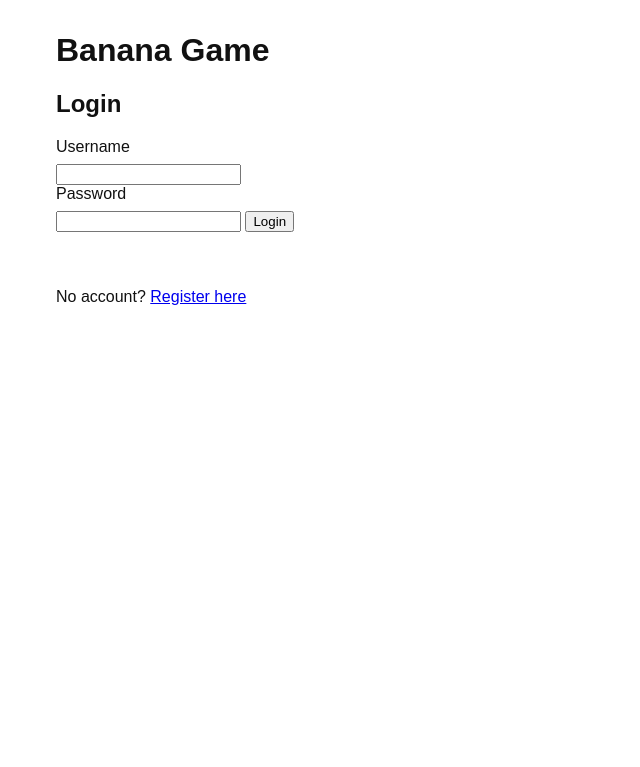
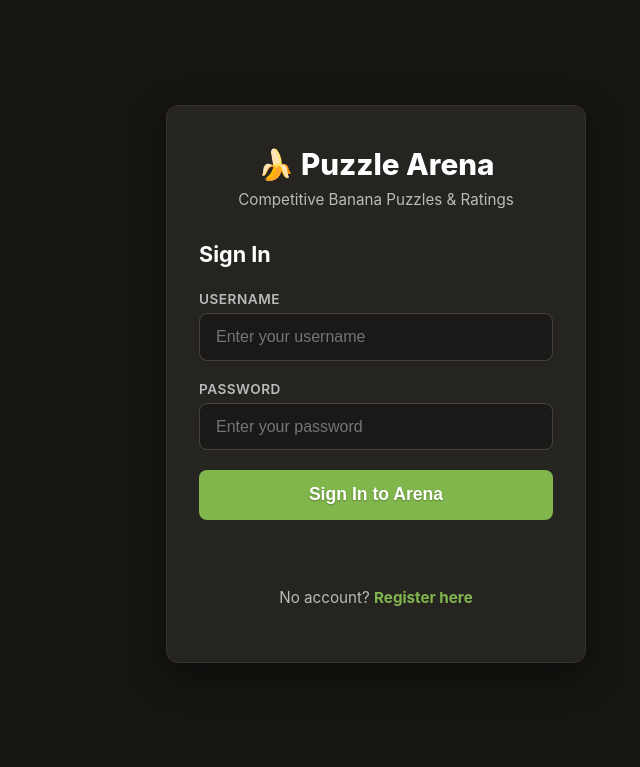
Before and after one commit to mjnrojan/CIS046-3-Assignment, a PHP site: page /login.html in a window 1280 px wide. Shown: the top 767 px of the page, without its empty margins (264-904 px from the left). Run offline with PHP 8.4, Linux system fonts and the light colour scheme.

Commit message:
chore: purge legacy code, unify arena styles, and add demonstrable thematic test suite

```diff
--- a/frontend/index.html
+++ b/frontend/index.html
@@ -3,7 +3,7 @@
 <head>
     <meta charset="UTF-8">
     <meta name="viewport" content="width=device-width, initial-scale=1.0">
-    <title>Banana Platformer – Welcome</title>
+    <title>Banana Puzzle Arena – Welcome</title>
     <link rel="stylesheet" href="style.css">
     <style>
         .landing-container {
--- a/frontend/login.html
+++ b/frontend/login.html
@@ -3,35 +3,36 @@
 <head>
     <meta charset="UTF-8">
     <meta name="viewport" content="width=device-width, initial-scale=1.0">
-    <title>Login – Banana Game</title>
+    <title>Login – Banana Puzzle Arena</title>
     <link rel="stylesheet" href="style.css">
 </head>
 <body>
     <main>
-        <h1>Banana Game</h1>
+        <h1>🍌 Puzzle Arena</h1>
+        <p class="auth-subtitle">Competitive Banana Puzzles & Ratings</p>
 
         <!-- Login form shown by default -->
         <form id="login-form">
-            <h2>Login</h2>
+            <h2>Sign In</h2>
             <label for="login-username">Username</label>
-            <input id="login-username" type="text" minlength="3" maxlength="50" required>
+            <input id="login-username" type="text" minlength="3" maxlength="50" placeholder="Enter your username" required autocomplete="username">
 
             <label for="login-password">Password</label>
-            <input id="login-password" type="password" minlength="6" required>
+            <input id="login-password" type="password" minlength="6" placeholder="Enter your password" required autocomplete="current-password">
 
-            <button type="submit">Login</button>
+            <button type="submit">Sign In to Arena</button>
         </form>
 
-        <!-- Register form hidden until the user clicks the toggle -->
+        <!-- Register form hidden until user clicks toggle -->
         <form id="register-form" hidden>
-            <h2>Register</h2>
+            <h2>Create Account</h2>
             <label for="reg-username">Username</label>
-            <input id="reg-username" type="text" minlength="3" maxlength="50" required>
+            <input id="reg-username" type="text" minlength="3" maxlength="50" placeholder="Choose a username (3-50 chars)" required autocomplete="username">
 
             <label for="reg-password">Password</label>
-            <input id="reg-password" type="password" minlength="6" required>
+            <input id="reg-password" type="password" minlength="6" placeholder="Choose a password (min 6 chars)" required autocomplete="new-password">
 
-            <button type="submit">Register</button>
+            <button type="submit">Register Account</button>
         </form>
 
         <p id="message" role="status"></p>
@@ -40,6 +41,8 @@
             No account? <a href="#" id="toggle-link">Register here</a>
         </p>
     </main>
+
     <script src="js/auth.js"></script>
+    <script src="js/dev-reload.js"></script>
 </body>
 </html>
--- a/frontend/style.css
+++ b/frontend/style.css
@@ -1,25 +1,148 @@
+/**
+ * Base design system for Banana Puzzle Arena.
+ * Employs a Chess.com-inspired dark aesthetic (#161512 / #262421 / #81b64c)
+ * with responsive cards, accessible contrast, and clean typography.
+ */
+
+:root {
+    --bg-dark: #161512;
+    --card-bg: #262421;
+    --card-border: #36322d;
+    --input-bg: #1b1917;
+    --input-border: #45423e;
+    --text-primary: #ffffff;
+    --text-muted: #bababa;
+    --accent-green: #81b64c;
+    --accent-green-hover: #95c95d;
+    --accent-red: #e74c3c;
+}
+
 body {
-    background: #ffffff;
-    color: #111111;
-    font-family: sans-serif;
+    background-color: var(--bg-dark);
+    color: var(--text-muted);
+    font-family: -apple-system, BlinkMacSystemFont, "Segoe UI", Roboto, Oxygen, Ubuntu, Cantarell, sans-serif;
+    margin: 0;
+    padding: 1.5rem;
+    display: flex;
+    justify-content: center;
+    align-items: center;
+    min-height: 90vh;
 }
 
 main {
-    max-width: 40rem;
-    margin: 2rem auto;
+    background: var(--card-bg);
+    border: 1px solid var(--card-border);
+    border-radius: 12px;
+    padding: 2.5rem 2rem;
+    width: 100%;
+    max-width: 420px;
+    box-shadow: 0 12px 36px rgba(0, 0, 0, 0.45);
+    text-align: center;
+    box-sizing: border-box;
 }
 
-img {
-    display: block;
-    max-width: 100%;
-    margin-bottom: 1rem;
+h1 {
+    color: var(--text-primary);
+    font-size: 1.85rem;
+    margin: 0 0 0.5rem 0;
+    font-weight: 800;
+}
+
+.auth-subtitle {
+    font-size: 0.95rem;
+    color: var(--text-muted);
+    margin: 0 0 2rem 0;
+}
+
+h2 {
+    color: var(--text-primary);
+    font-size: 1.35rem;
+    margin: 0 0 1.5rem 0;
+    text-align: left;
 }
 
 label {
     display: block;
-    margin-bottom: 0.5rem;
+    text-align: left;
+    font-size: 0.85rem;
+    font-weight: 600;
+    color: var(--text-muted);
+    margin-bottom: 0.4rem;
+    text-transform: uppercase;
+    letter-spacing: 0.5px;
+}
+
+input[type="text"],
+input[type="password"],
+input[type="number"] {
+    display: block;
+    width: 100%;
+    padding: 0.85rem 1rem;
+    background: var(--input-bg);
+    border: 1px solid var(--input-border);
+    border-radius: 8px;
+    color: var(--text-primary);
+    font-size: 1rem;
+    margin-bottom: 1.25rem;
+    box-sizing: border-box;
+    transition: border-color 0.15s ease, box-shadow 0.15s ease;
+}
+
+input[type="text"]:focus,
+input[type="password"]:focus,
+input[type="number"]:focus {
+    outline: none;
+    border-color: var(--accent-green);
+    box-shadow: 0 0 0 3px rgba(129, 182, 76, 0.25);
+}
+
+button[type="submit"],
+.btn-primary {
+    display: block;
+    width: 100%;
+    padding: 0.9rem;
+    background: var(--accent-green);
+    color: #ffffff;
+    font-size: 1.1rem;
+    font-weight: 700;
+    border: none;
+    border-radius: 8px;
+    cursor: pointer;
+    transition: background 0.15s ease, transform 0.08s ease;
+    box-sizing: border-box;
+    text-shadow: 0 1px 2px rgba(0, 0, 0, 0.3);
+}
+
+button[type="submit"]:hover,
+.btn-primary:hover {
+    background: var(--accent-green-hover);
+}
+
+button[type="submit"]:active,
+.btn-primary:active {
+    transform: scale(0.98);
 }
 
 #message {
     min-height: 1.5rem;
+    font-size: 0.95rem;
+    font-weight: 600;
+    margin: 1.25rem 0 0.5rem 0;
+    color: #e67e22;
 }
+
+#toggle-text {
+    margin-top: 1.5rem;
+    font-size: 0.95rem;
+    color: var(--text-muted);
+}
+
+#toggle-link {
+    color: var(--accent-green);
+    text-decoration: none;
+    font-weight: 700;
+}
+
+#toggle-link:hover {
+    text-decoration: underline;
+}
```
Also changed, not shown: tests/run_tests.php (added, +377 -0 lines).
